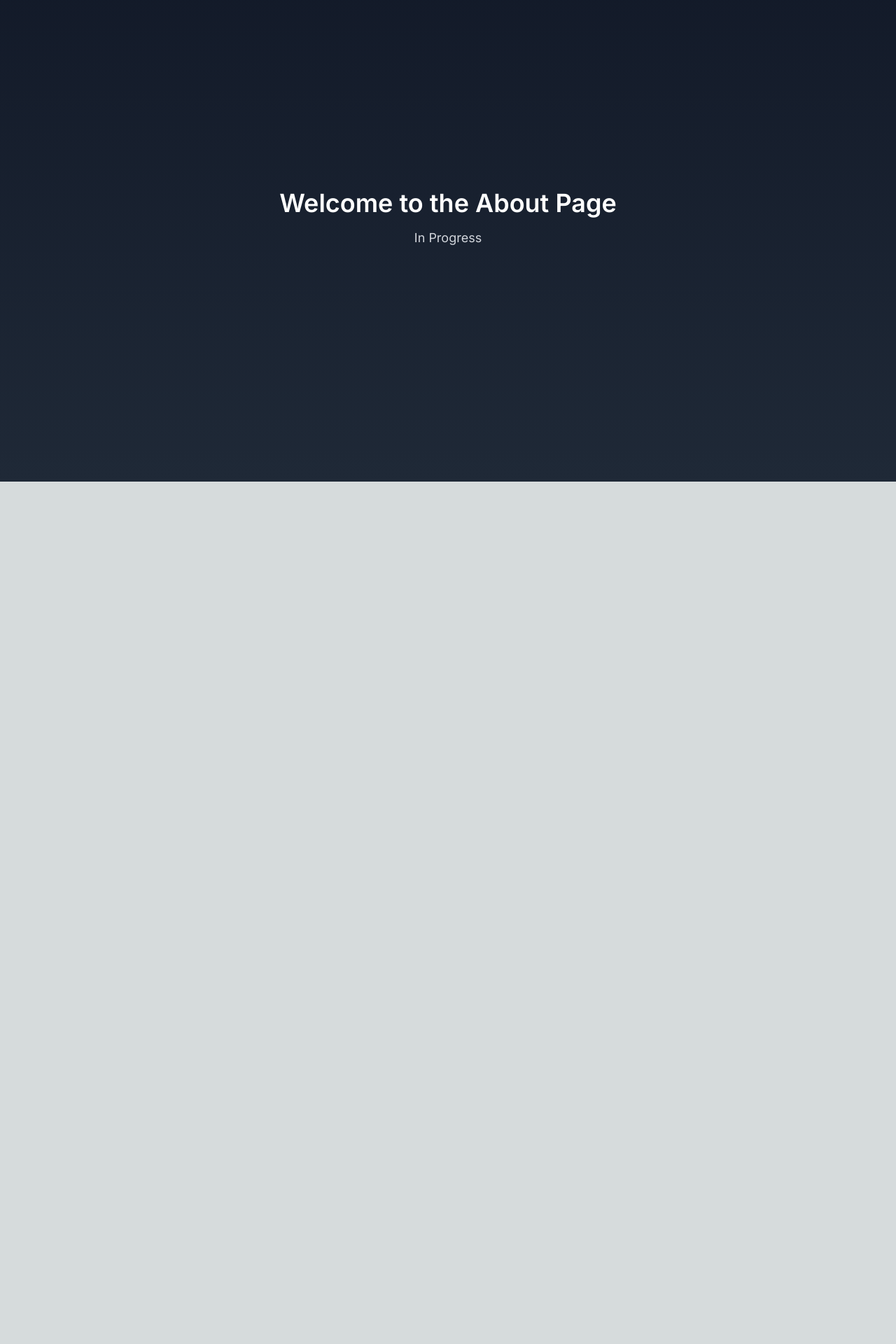
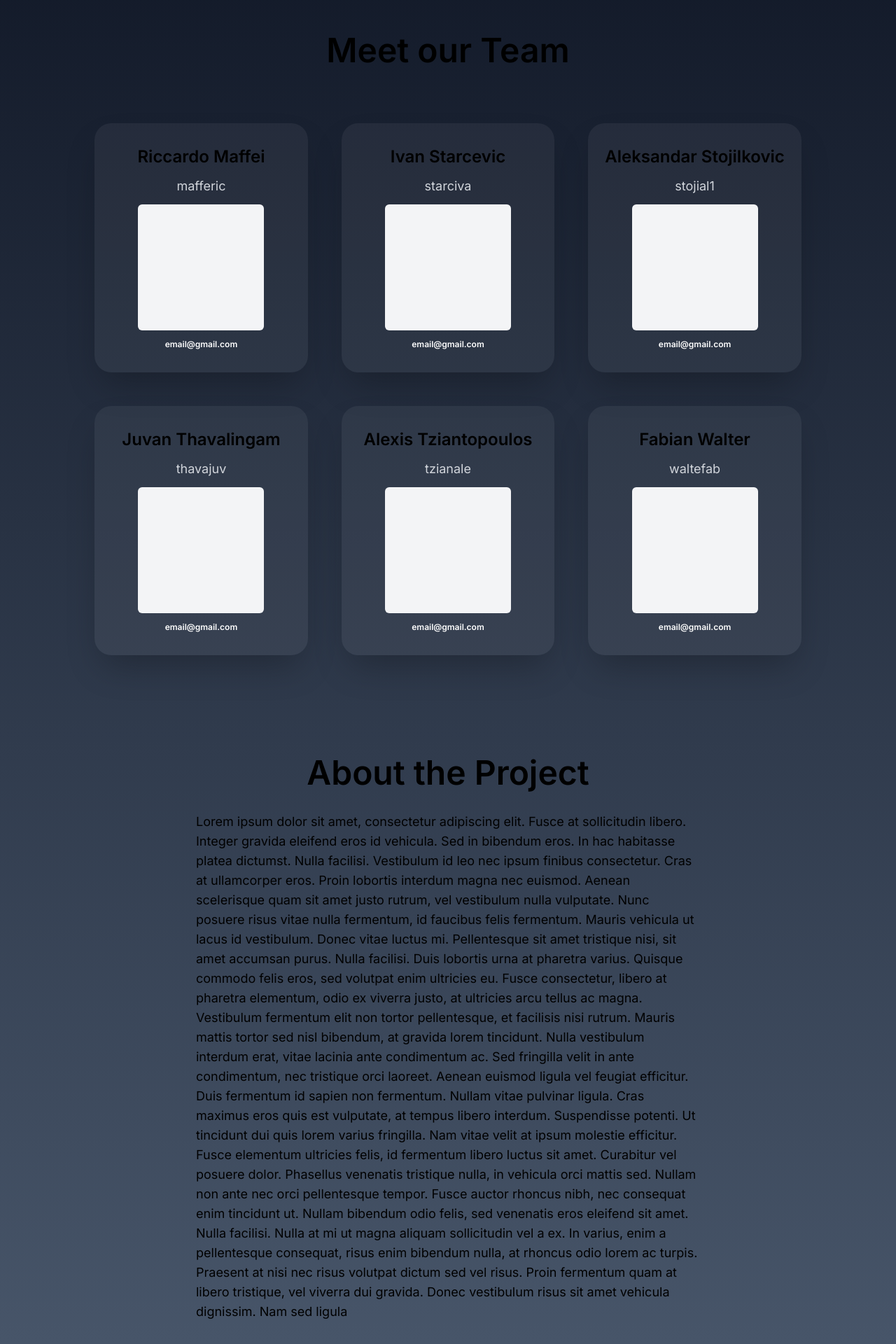
Before and after one commit to tzianale/solar-system-simulator-webpage, a Next.js app: page /about in a window 1280 px wide. Shown: the part 112-2032 px from the top of the page at 70% size. Before the commit the page ends 800 px from the top, so only its background shows below. Built offline with nearby package versions, Linux system fonts and the light colour scheme.

Commit message:
Update About Page styles and add Team component

```diff
--- a/src/app/about/page.tsx
+++ b/src/app/about/page.tsx
@@ -1,12 +1,14 @@
+import Team from '@/components/Team';
+
 export default function Home() {
   return (
-    <div className="flex flex-col min-h-screen bg-gradient-to-b from-gray-900 to-gray-800">
+    <div className="flex flex-col min-h-screen bg-gradient-to-b from-gray-900 to-slate-600">
       <nav className="absolute top-0 left-0 right-0 py-8 z-10 backdrop-blur-sm">
         <div className="container mx-auto">
           <div className="flex items-center justify-between">
             <div className="text-gray-300 font-bold pl-10 text-2xl">Solar System Simulator</div>
             <div>
-            <a
+              <a
                 href="/"
                 className="group relative inline-block text-gray-300 font-semibold mx-4 px-4 py-2 rounded-2xl transition duration-300 before:absolute before:left-1/2 before:right-1/2 before:bottom-0 before:h-0.5 before:bg-gray-300 before:transition-all before:duration-300 hover:before:left-0 hover:before:right-0"
               >
@@ -35,14 +37,40 @@ export default function Home() {
           </div>
         </div>
       </nav>
-      <main className="relative flex-1 flex flex-col items-center justify-center z-0">
-        <div className="text-white text-4xl mt-12 font-semibold">
-          Welcome to the About Page
+      <div className="flex flex-col items-center pt-40 justify-center gap-4">
+        <div className="text-5xl font-semibold"> Meet our Team</div>
+      </div>
+      <Team></Team>
+
+      <div className="flex flex-col items-center justify-center pt-36 ">
+        <div className="text-5xl font-semibold">About the Project</div>
+        <div className="max-w-3xl text-lg px-6 py-8 ">
+          Lorem ipsum dolor sit amet, consectetur adipiscing elit. Fusce at sollicitudin libero.
+          Integer gravida eleifend eros id vehicula. Sed in bibendum eros. In hac habitasse platea
+          dictumst. Nulla facilisi. Vestibulum id leo nec ipsum finibus consectetur. Cras at
+          ullamcorper eros. Proin lobortis interdum magna nec euismod. Aenean scelerisque quam sit
+          amet justo rutrum, vel vestibulum nulla vulputate. Nunc posuere risus vitae nulla
+          fermentum, id faucibus felis fermentum. Mauris vehicula ut lacus id vestibulum. Donec
+          vitae luctus mi. Pellentesque sit amet tristique nisi, sit amet accumsan purus. Nulla
+          facilisi. Duis lobortis urna at pharetra varius. Quisque commodo felis eros, sed volutpat
+          enim ultricies eu. Fusce consectetur, libero at pharetra elementum, odio ex viverra justo,
+          at ultricies arcu tellus ac magna. Vestibulum fermentum elit non tortor pellentesque, et
+          facilisis nisi rutrum. Mauris mattis tortor sed nisl bibendum, at gravida lorem tincidunt.
+          Nulla vestibulum interdum erat, vitae lacinia ante condimentum ac. Sed fringilla velit in
+          ante condimentum, nec tristique orci laoreet. Aenean euismod ligula vel feugiat efficitur.
+          Duis fermentum id sapien non fermentum. Nullam vitae pulvinar ligula. Cras maximus eros
+          quis est vulputate, at tempus libero interdum. Suspendisse potenti. Ut tincidunt dui quis
+          lorem varius fringilla. Nam vitae velit at ipsum molestie efficitur. Fusce elementum
+          ultricies felis, id fermentum libero luctus sit amet. Curabitur vel posuere dolor.
+          Phasellus venenatis tristique nulla, in vehicula orci mattis sed. Nullam non ante nec orci
+          pellentesque tempor. Fusce auctor rhoncus nibh, nec consequat enim tincidunt ut. Nullam
+          bibendum odio felis, sed venenatis eros eleifend sit amet. Nulla facilisi. Nulla at mi ut
+          magna aliquam sollicitudin vel a ex. In varius, enim a pellentesque consequat, risus enim
+          bibendum nulla, at rhoncus odio lorem ac turpis. Praesent at nisi nec risus volutpat
+          dictum sed vel risus. Proin fermentum quam at libero tristique, vel viverra dui gravida.
+          Donec vestibulum risus sit amet vehicula dignissim. Nam sed ligula
         </div>
-        <p className="text-gray-300 mt-4 text-lg max-w-3xl text-center">
-          In Progress
-        </p>
-      </main>
+      </div>
     </div>
   );
 }
--- /dev/null
+++ b/src/components/Team.tsx
@@ -0,0 +1,96 @@
+// Code for Team component
+const Team: React.FC = () => {
+
+  return (
+    <div className="relative max-w-screen-lg mx-auto grid gap-12 mt-20 justify-center z-0 grid-cols-1 sm:grid-cols-2 md:grid-cols-2 lg:grid-cols-3 xl:grid-cols-3">
+    <div className=" overflow-hidden  relative  py-8 px-6 ackdrop-blur-sm rounded-3xl hover:bg-white/10 shadow-2xl bg-white/5 flex flex-col items-center justify-center gap-3 group">
+      <div className="text-2xl font-semibold">Riccardo Maffei</div>
+      <div className="text-lg text-gray-300">mafferic</div>
+      <div className="img w-[180px] aspect-square bg-gray-100 z-40 rounded-md"></div>
+      <div className="btm-_container z-40 flex flex-row justify-between items-end gap-10">
+        <div className="flex flex-col items-start gap-1">
+          <div className="flex flex-row gap-2">
+            <div className="inline-flex gap-3 items-center justify-center">
+              <p className="font-semibold text-xs text-white">email@gmail.com</p>
+            </div>
+          </div>
+        </div>
+      </div>
+    </div>
+    <div className=" overflow-hidden  relative  py-8 px-6 ackdrop-blur-sm rounded-3xl shadow-2xl hover:bg-white/10 bg-white/5 flex flex-col items-center justify-center gap-3 group">
+      <div className="text-2xl font-semibold">Ivan Starcevic</div>
+      <div className="text-lg text-gray-300">starciva</div>
+      <div className="img w-[180px] aspect-square bg-gray-100 z-40 rounded-md"></div>
+      <div className="btm-_container z-40 flex flex-row justify-between items-end gap-10">
+        <div className="flex flex-col items-start gap-1">
+          <div className="flex flex-row gap-2">
+            <div className="inline-flex gap-3 items-center justify-center">
+              <p className="font-semibold text-xs text-white">email@gmail.com</p>
+            </div>
+          </div>
+        </div>
+      </div>
+    </div>
+    <div className=" overflow-hidden  relative  py-8 px-6 ackdrop-blur-sm rounded-3xl shadow-2xl hover:bg-white/10 bg-white/5 flex flex-col items-center justify-center gap-3 group">
+        <div className="text-2xl font-semibold">Aleksandar Stojilkovic</div>
+        <div className="text-lg text-gray-300">stojial1</div>
+      <div className="img w-[180px] aspect-square bg-gray-100 z-40 rounded-md"></div>
+      <div className="btm-_container z-40 flex flex-row justify-between items-end gap-10">
+        <div className="flex flex-col items-start gap-1">
+          <div className="flex flex-row gap-2">
+            <div className="inline-flex gap-3 items-center justify-center">
+              <p className="font-semibold text-xs text-white">email@gmail.com</p>
+            </div>
+          </div>
+        </div>
+      </div>
+    </div>
+    <div className=" overflow-hidden  relative  py-8 px-6 ackdrop-blur-sm rounded-3xl shadow-2xl hover:bg-white/10 bg-white/5 flex flex-col items-center justify-center gap-3 group">
+      <div className="text-2xl font-semibold">Juvan Thavalingam</div>
+      <div className="text-lg text-gray-300">thavajuv</div>
+      <div className="img w-[180px] aspect-square bg-gray-100 z-40 rounded-md"></div>
+      <div className="btm-_container z-40 flex flex-row justify-between items-end gap-10">
+        <div className="flex flex-col items-start gap-1">
+          <div className="flex flex-row gap-2">
+            <div className="inline-flex gap-3 items-center justify-center">
+              <p className="font-semibold text-xs text-white">email@gmail.com</p>
+            </div>
+          </div>
+        </div>
+      </div>
+    </div>
+    <div className=" overflow-hidden  relative  py-8 px-6 ackdrop-blur-sm rounded-3xl shadow-2xl hover:bg-white/10 bg-white/5 flex flex-col items-center justify-center gap-3 group">
+      <div className="text-2xl font-semibold">Alexis Tziantopoulos</div>
+      <div className="text-lg text-gray-300">tzianale</div>
+      <div className="img w-[180px] aspect-square bg-gray-100 z-40 rounded-md"></div>
+      <div className="btm-_container z-40 flex flex-row justify-between items-end gap-10">
+        <div className="flex flex-col items-start gap-1">
+          <div className="flex flex-row gap-2">
+            <div className="inline-flex gap-3 items-center justify-center">
+              <p className="font-semibold text-xs text-white">email@gmail.com</p>
+            </div>
+          </div>
+        </div>
+      </div>
+    </div>
+    <div className=" overflow-hidden  relative  py-8 px-6 ackdrop-blur-sm rounded-3xl shadow-2xl hover:bg-white/10 bg-white/5 flex flex-col items-center justify-center gap-3 group">
+      <div className="text-2xl font-semibold">Fabian Walter</div>
+      <div className="text-lg text-gray-300">waltefab</div>
+      <div className="img w-[180px] aspect-square bg-gray-100 z-40 rounded-md"></div>
+      <div className="btm-_container z-40 flex flex-row justify-between items-end gap-10">
+        <div className="flex flex-col items-start gap-1">
+          <div className="flex flex-row gap-2">
+            <div className="inline-flex gap-3 items-center justify-center">
+              <p className="font-semibold text-xs text-white">email@gmail.com</p>
+            </div>
+          </div>
+        </div>
+      </div>
+    </div>
+
+
+  </div>
+  );
+};
+
+export default Team;
```
